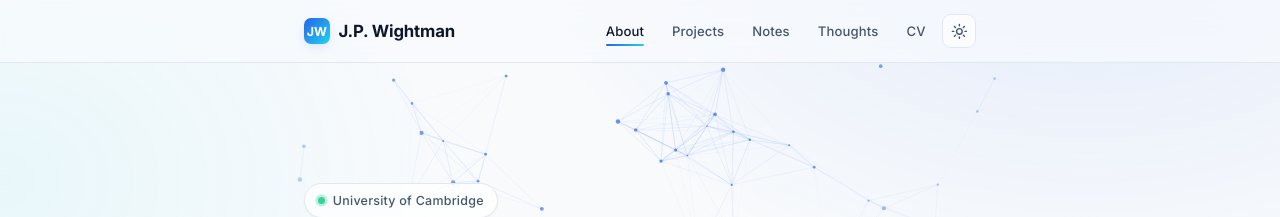
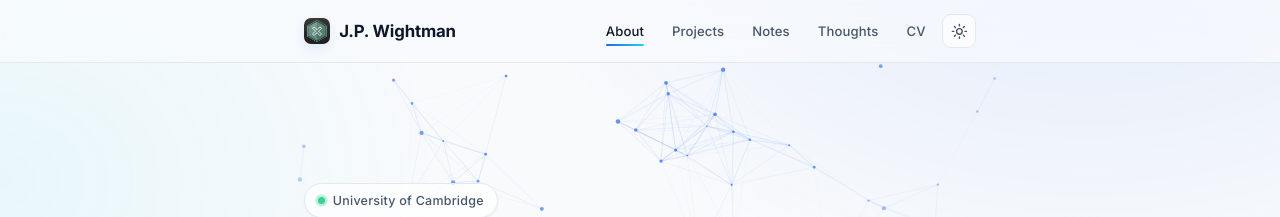
Before and after one commit to Jwightman-00/jwightman-00.github.io, a Jekyll site: the page built from index.md, in a window 1280 px wide. Shown: the top 217 px of the page. Built offline with Jekyll 4.4.1, drawn with Linux system fonts in a browser that asks for light colours.

Commit message:
Add site logo to header and browser tab
- Replace the JW gradient square with the logo image in the header.
- Add PNG favicons / apple-touch-icon (192px, 512px) generated from
  the source logo so the tab shows the mark instead of the globe.

Co-Authored-By: Claude Opus 4.8 <noreply@anthropic.com>

```diff
--- a/_includes/nav.html
+++ b/_includes/nav.html
@@ -1,7 +1,7 @@
 <header class="site-header">
   <div class="nav-inner">
     <a class="site-title" href="{{ '/' | relative_url }}">
-      <span class="mark">JW</span>
+      <img class="mark" src="{{ '/assets/img/logo-192.png' | relative_url }}" alt="J.P. Wightman logo" width="26" height="26">
       <span>{{ site.title }}</span>
     </a>
 
--- a/_layouts/default.html
+++ b/_layouts/default.html
@@ -7,6 +7,11 @@
   <meta name="description" content="{{ page.description | default: site.description }}">
   <meta name="theme-color" content="#0f172a">
   {% if site.google_site_verification %}<meta name="google-site-verification" content="{{ site.google_site_verification }}">{% endif %}
+
+  <link rel="icon" type="image/png" sizes="192x192" href="{{ '/assets/img/logo-192.png' | relative_url }}">
+  <link rel="icon" type="image/png" sizes="512x512" href="{{ '/assets/img/logo-512.png' | relative_url }}">
+  <link rel="apple-touch-icon" href="{{ '/assets/img/logo-512.png' | relative_url }}">
+  <link rel="shortcut icon" href="{{ '/assets/img/logo-192.png' | relative_url }}">
 
   <!-- Set theme before paint to avoid flash -->
   <script>
--- a/assets/css/main.css
+++ b/assets/css/main.css
@@ -173,14 +173,10 @@ main { min-height: 64vh; padding-bottom: 2rem; }
 }
 
 .site-title .mark {
-  width: 1.6rem; height: 1.6rem;
+  width: 1.65rem; height: 1.65rem;
   border-radius: 7px;
-  background: var(--gradient);
-  display: inline-grid;
-  place-items: center;
-  color: #fff;
-  font-size: 0.78rem;
-  font-weight: 700;
+  object-fit: cover;
+  display: block;
   box-shadow: 0 4px 14px -4px var(--glow);
   transition: transform 0.35s var(--ease), box-shadow 0.35s var(--ease);
 }
```
Also changed, not shown: assets/img/logo-192.png (added), assets/img/logo-512.png (added).
